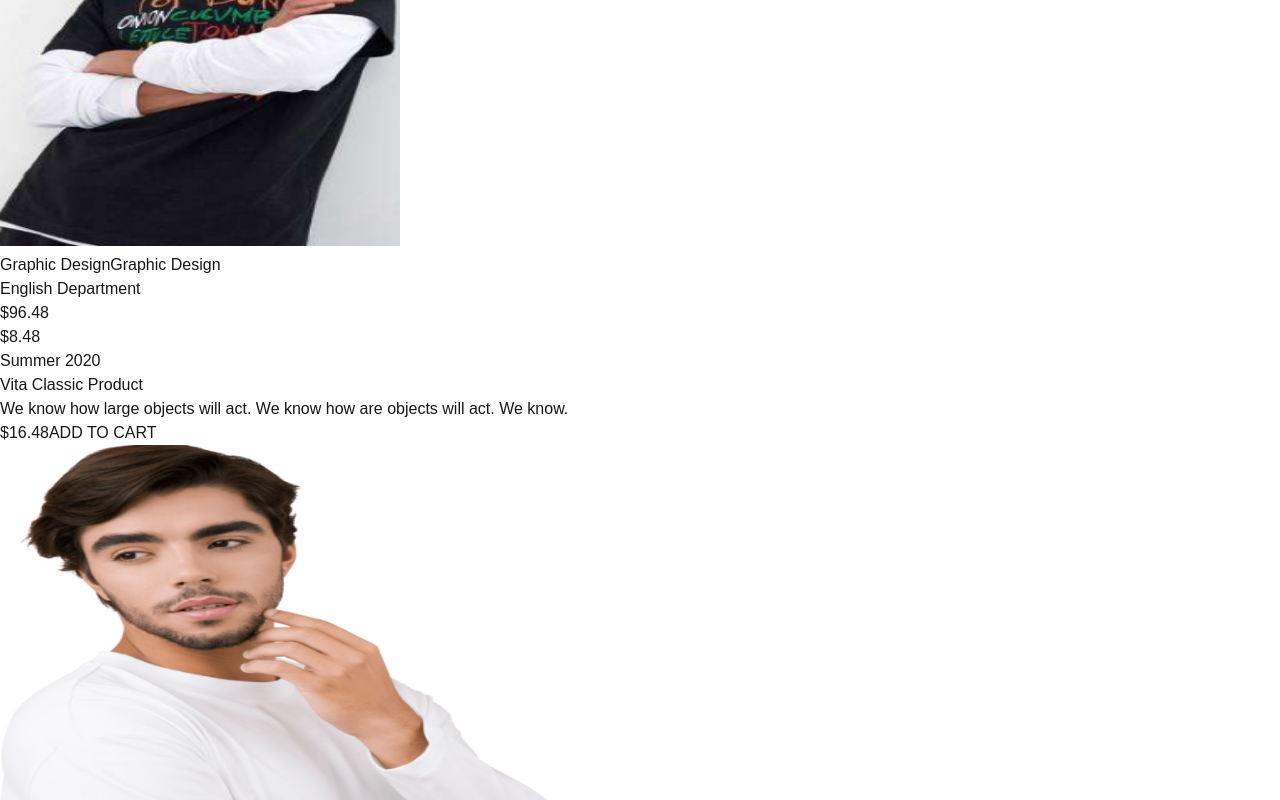
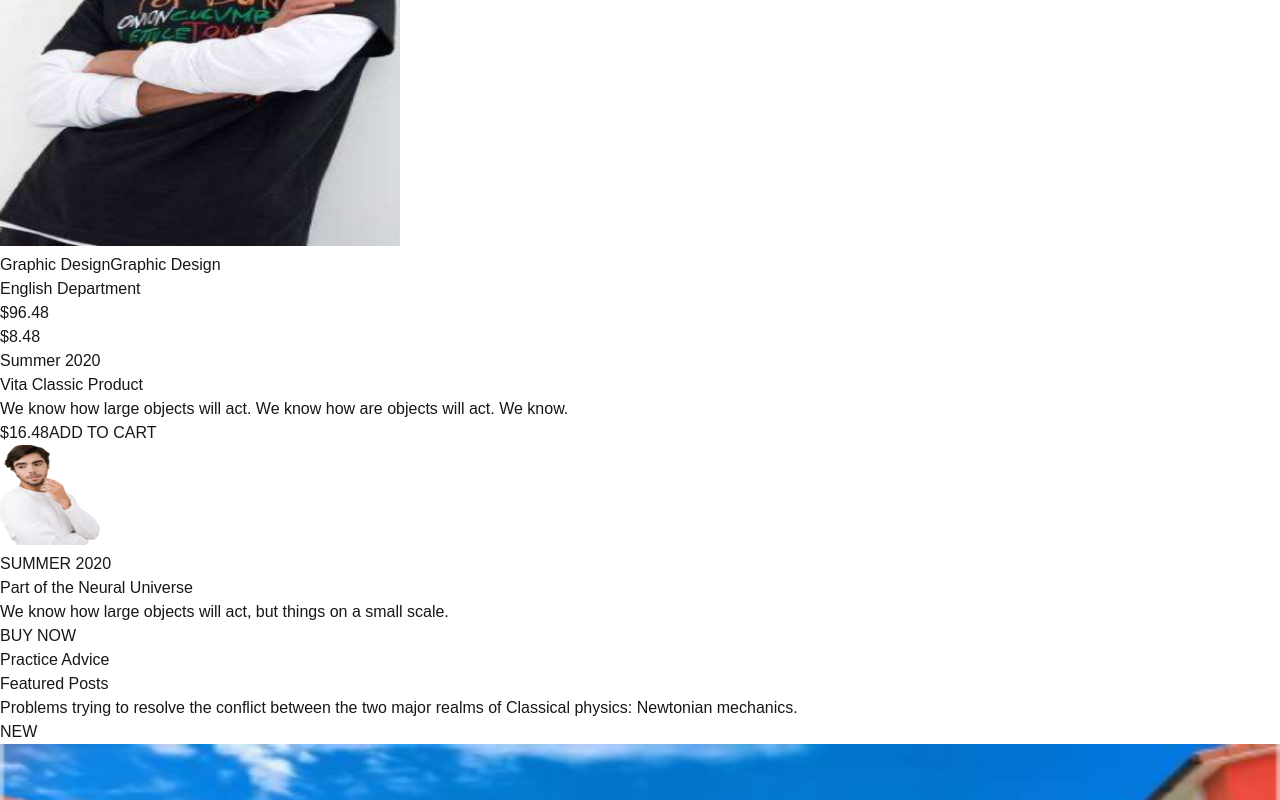
Before and after one commit to Zartaj2024/E-commerce-website-, a Next.js app: page / in a window 1280 px wide. Shown: the part 11200-12000 px from the top of the page. Built offline with nearby package versions, Linux system fonts and the light colour scheme.

Commit message:
Update vitaClassicProduct.tsx

```diff
--- a/src/app/components/vitaClassicProduct.tsx
+++ b/src/app/components/vitaClassicProduct.tsx
@@ -25,8 +25,8 @@ const VitaClassicProduct = () => {
           <Image
             src="/shop-hero.png"
             alt="Vita Classic Product"
-            width={600}
-            height={500}
+            width={100}
+            height={100}
             className="w-full h-full "
           />
 
```
